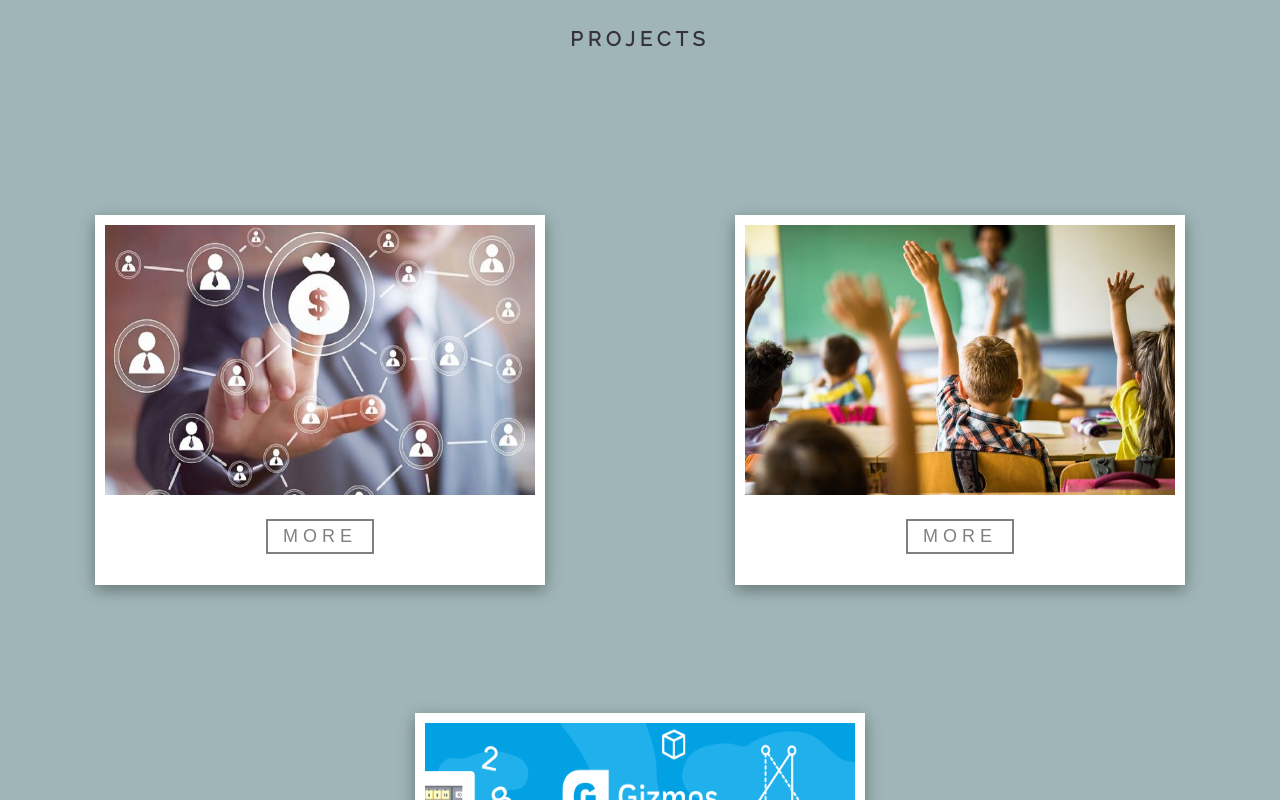
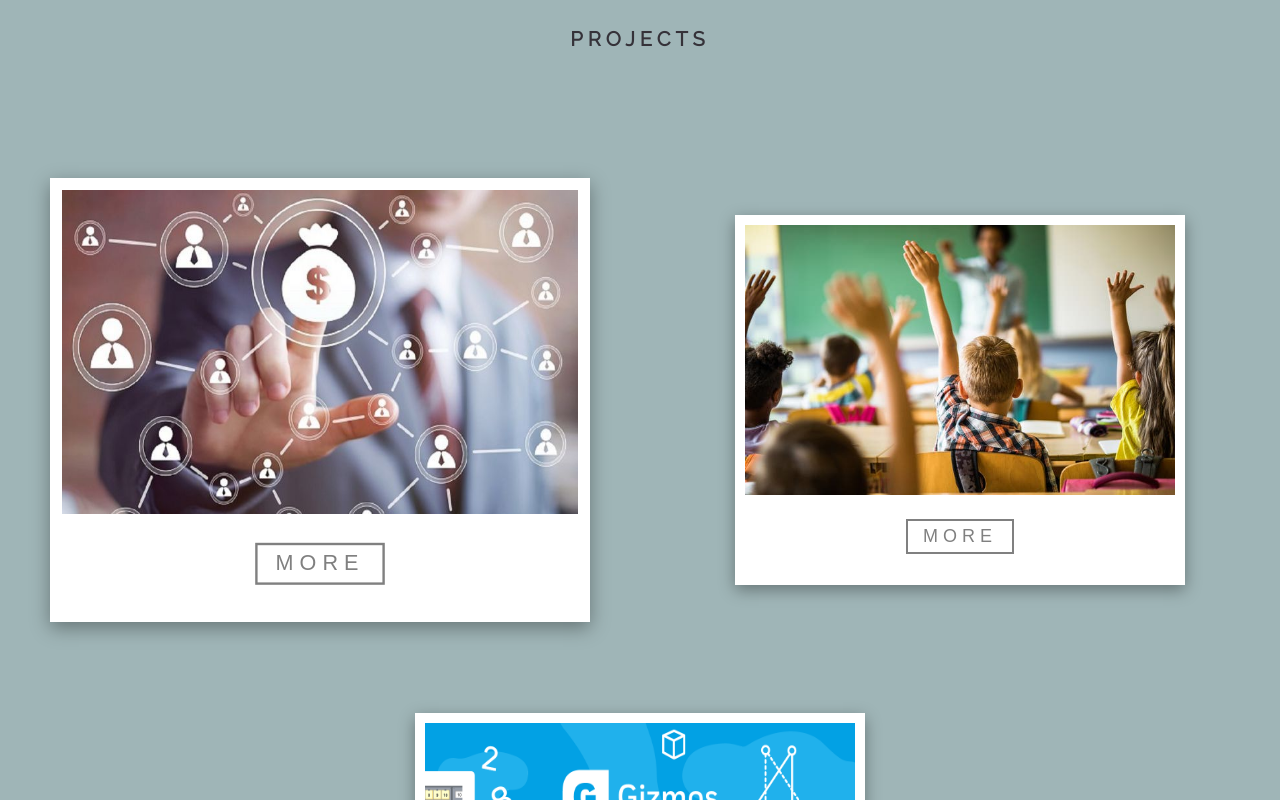
Before and after one commit to DavidAn830/Portfolio, a React (Create React App) app: page / in a window 1280 px wide. In both pictures the pointer is over the element 320 px from the left and 1997 px from the top of the page. Shown: the part 1597-2397 px from the top of the page. Built offline with nearby package versions, Linux system fonts and the light colour scheme.

Commit message:
project hover animation

```diff
--- a/src/Components/Portfolio/Portfolio.css
+++ b/src/Components/Portfolio/Portfolio.css
@@ -25,6 +25,10 @@
   justify-content: center;
 }
 
+.project-card:hover {
+  transform: scale(1.2);
+}
+
 .project-card {
   background-color: white;
   width: 450px;
@@ -32,6 +36,7 @@
   box-shadow: rgba(0, 0, 0, 0.35) 0px 5px 15px;
   margin: 5% auto;
   text-align: center;
+  transition: all 500ms;
 }
 
 .project-card img {
```
